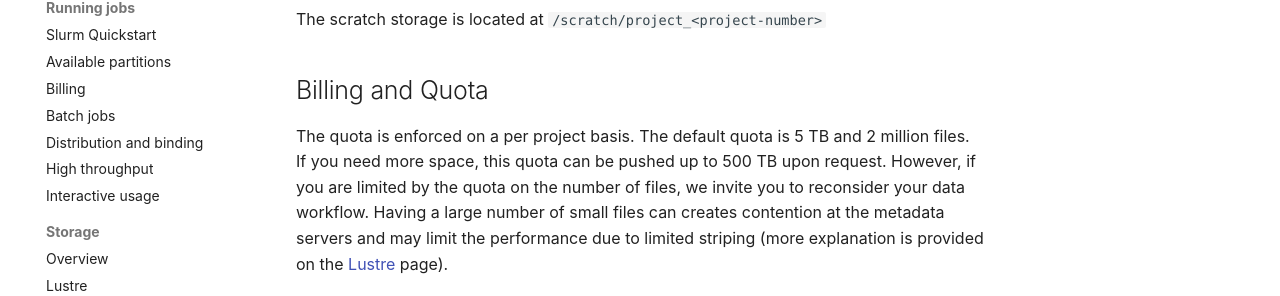
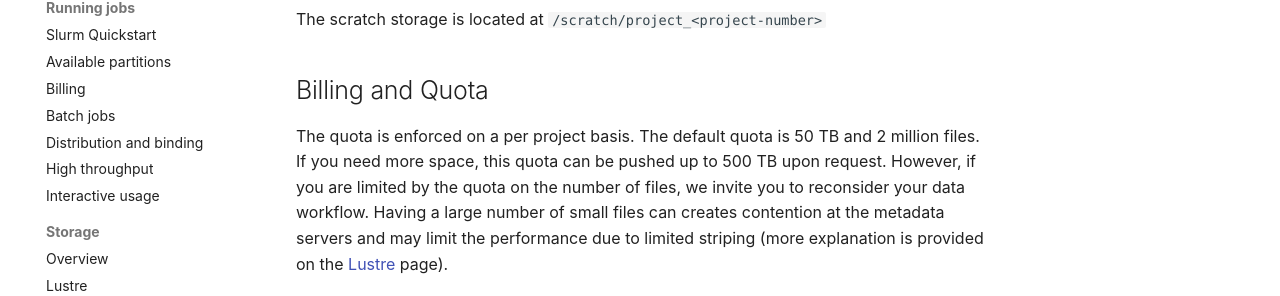
Before and after one commit to Lumi-supercomputer/lumi-userguide, an MkDocs documentation site: the page built from docs/storage/parallel/lumip.md, in a window 1280 px wide and 1287 px high. Shown: the part 465-761 px from the top of the window. Built offline with MkDocs 1.6.1 and Material for MkDocs 9.7.7, drawn with Linux system fonts in a browser that asks for light colours.

Commit message:
Update storage quotas

```diff
--- a/docs/storage/parallel/lumip.md
+++ b/docs/storage/parallel/lumip.md
@@ -15,7 +15,7 @@ The scratch storage is located at `/scratch/project_<project-number>`
 
 ## Billing and Quota
 
-The quota is enforced on a per project basis. The default quota is 5 TB and 2
+The quota is enforced on a per project basis. The default quota is 50 TB and 2
 million files. If you need more space, this quota can be pushed up to 500 TB
 upon request. However, if you are limited by the quota on the number of files,
 we invite you to reconsider your data workflow. Having a large number of small
```
Also changed, not shown: docs/storage/index.md (+2 -2 lines), docs/storage/parallel/lumif.md (+1 -1 lines).
